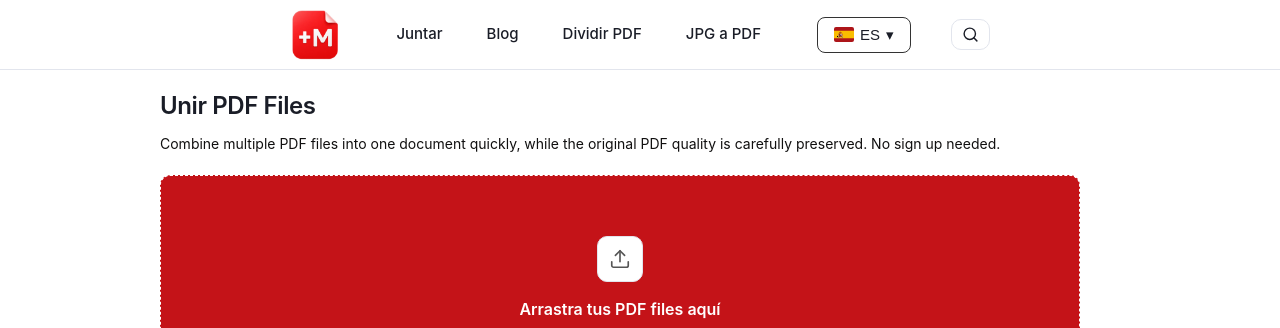
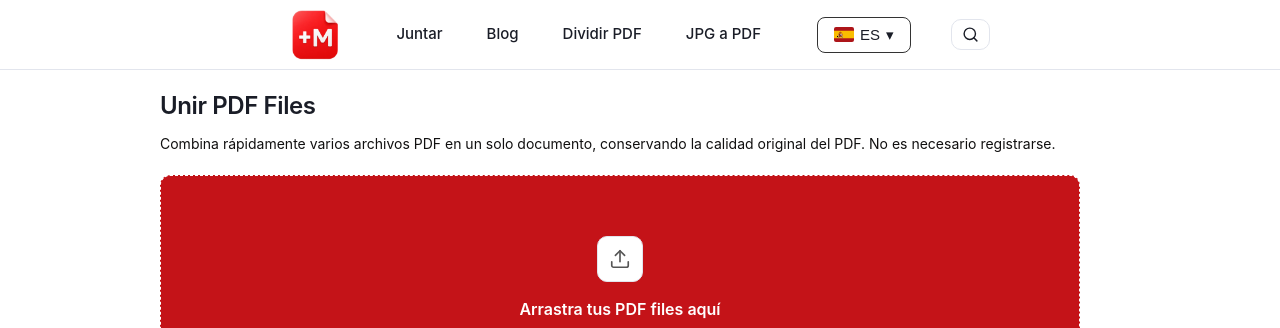
Before and after one commit to rforrupesh/jekyllmultilingual, a Jekyll site: the page built from index.md, in a window 1280 px wide and 900 px high. Shown: the top 328 px of the window. Built offline with Jekyll 4.4.1, drawn with Linux system fonts in a browser that asks for light colours.

Commit message:
Update page subtitle to Spanish translation

```diff
--- a/index.md
+++ b/index.md
@@ -25,7 +25,7 @@ permalink: /
 
  <!-- H1 + P — visible before upload, hidden after -->
   <h1 class="page-title" id="pageTitle">Unir PDF Files</h1>
-  <p class="page-sub" id="pageSub">Combine multiple PDF files into one document quickly, while the original PDF quality is carefully preserved. No sign up needed.</p>
+  <p class="page-sub" id="pageSub">Combina rápidamente varios archivos PDF en un solo documento, conservando la calidad original del PDF. No es necesario registrarse.</p>
   <!-- UPLOAD STATE (centered, full viewport height) -->
   <div id="uploadState">
     <div class="upload-box" id="dropZone">
```
